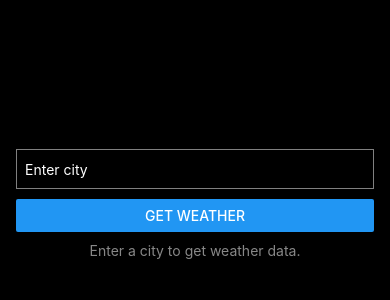
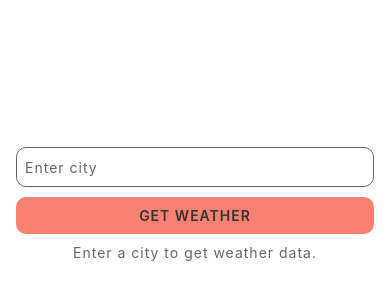
Before and after one commit to anupamabhay/WeatherApp, a React Native app: screen / in a window 390 px wide. Shown: the part 218-518 px from the top of the page. Built offline with nearby package versions, Linux system fonts and the light colour scheme.

Commit message:
more changes, also changed call limit from 5 to 100 since I'm the only one using it rn

```diff
--- a/App.tsx
+++ b/App.tsx
@@ -1,11 +1,15 @@
 import React from 'react';
 import WeatherScreen from './src/screens/WeatherScreen';
 import Toast from 'react-native-toast-message';
-import { SafeAreaView, StyleSheet } from 'react-native';
+import { SafeAreaView, StatusBar, StyleSheet } from 'react-native';
 
 const App: React.FC = () => {
   return (
     <SafeAreaView style={styles.container}>
+      <StatusBar
+        backgroundColor="white"
+        barStyle="dark-content"
+      />
       <WeatherScreen />
       <Toast />
     </SafeAreaView>
--- a/src/components/WeatherDisplay.tsx
+++ b/src/components/WeatherDisplay.tsx
@@ -31,14 +31,16 @@ const styles = StyleSheet.create({
         padding: 20,
     },
     city: {
-        fontSize: 24,
+        fontSize: 20,
         fontWeight: 'bold',
-        color: 'white',
+        color: '#666',
+        letterSpacing: 1,
     },
     temperature: {
-        fontSize: 24,
+        fontSize: 20,
         fontWeight: 'bold',
-        color: 'white',
+        color: '#666',
+        letterSpacing: 1,
     },
     weatherIcon: {
         width: 50,
@@ -46,7 +48,9 @@ const styles = StyleSheet.create({
     },
     description: {
         fontSize: 18,
-        color: '#999',
+        color: '#888',
+        letterSpacing: 1,
+        textTransform: 'capitalize',
     },
 });
 
--- a/src/screens/WeatherScreen.tsx
+++ b/src/screens/WeatherScreen.tsx
@@ -1,5 +1,5 @@
 import React, { useState } from 'react';
-import { View, Text, TextInput, Button, StyleSheet } from 'react-native';
+import { View, Text, TextInput, StyleSheet, TouchableOpacity } from 'react-native';
 import { fetchWeatherData } from '../utils/api';
 import { WeatherData } from '../types/WeatherData';
 import WeatherDisplay from '../components/WeatherDisplay';
@@ -38,15 +38,22 @@ const WeatherScreen: React.FC = () => {
         <TextInput
           value={city}
           placeholder="Enter city"
+          placeholderTextColor="#666"
           onChangeText={setCity}
           style={styles.input}
         />
-        <Button title="Get Weather" onPress={handleFetchWeather} />
+
+        <TouchableOpacity
+          style={styles.btn}
+          onPress={handleFetchWeather}
+        >
+          <Text style={styles.btnText}>Get Weather</Text>
+        </TouchableOpacity>
 
         {weather ? (
           <WeatherDisplay data={weather} />
         ) : (
-          <Text  style={styles.placeholderText}>Enter a city to get weather data.</Text>
+          <Text style={styles.placeholderText}>Enter a city to get weather data.</Text>
         )}
       </View>
     );
@@ -59,19 +66,34 @@ const styles = StyleSheet.create({
         flex: 1,
         justifyContent: 'center',
         padding: 16,
-        backgroundColor: 'black',
+        backgroundColor: 'white',
     },
     input: {
         height: 40,
-        borderColor: 'gray',
+        borderColor: '#666',
         borderWidth: 1,
+        borderRadius: 10,
         paddingHorizontal: 8,
         marginBottom: 10,
-        color: 'white',
+        color: '#666',
+        letterSpacing: 1,
     },
     placeholderText: {
         textAlign: 'center',
-        color: '#888',
+        color: '#666',
         marginTop: 10,
+        letterSpacing: 1,
+    },
+    btn: {
+      borderRadius: 10,
+      backgroundColor: 'salmon',
+      padding: 10,
+    },
+    btnText: {
+      textAlign: 'center',
+      textTransform: 'uppercase',
+      fontWeight: '600',
+      letterSpacing: 1,
+      color: '#333',
     },
 });
--- a/src/utils/api.ts
+++ b/src/utils/api.ts
@@ -19,7 +19,7 @@ export const fetchWeatherData = async (city: string): Promise<WeatherData | null
     }
 
     const calls = await getApiCalls();
-    if(calls > 5) {
+    if(calls > 100) {
         console.warn('API call limit reached! Try again later.');
         return null;
     }
```
